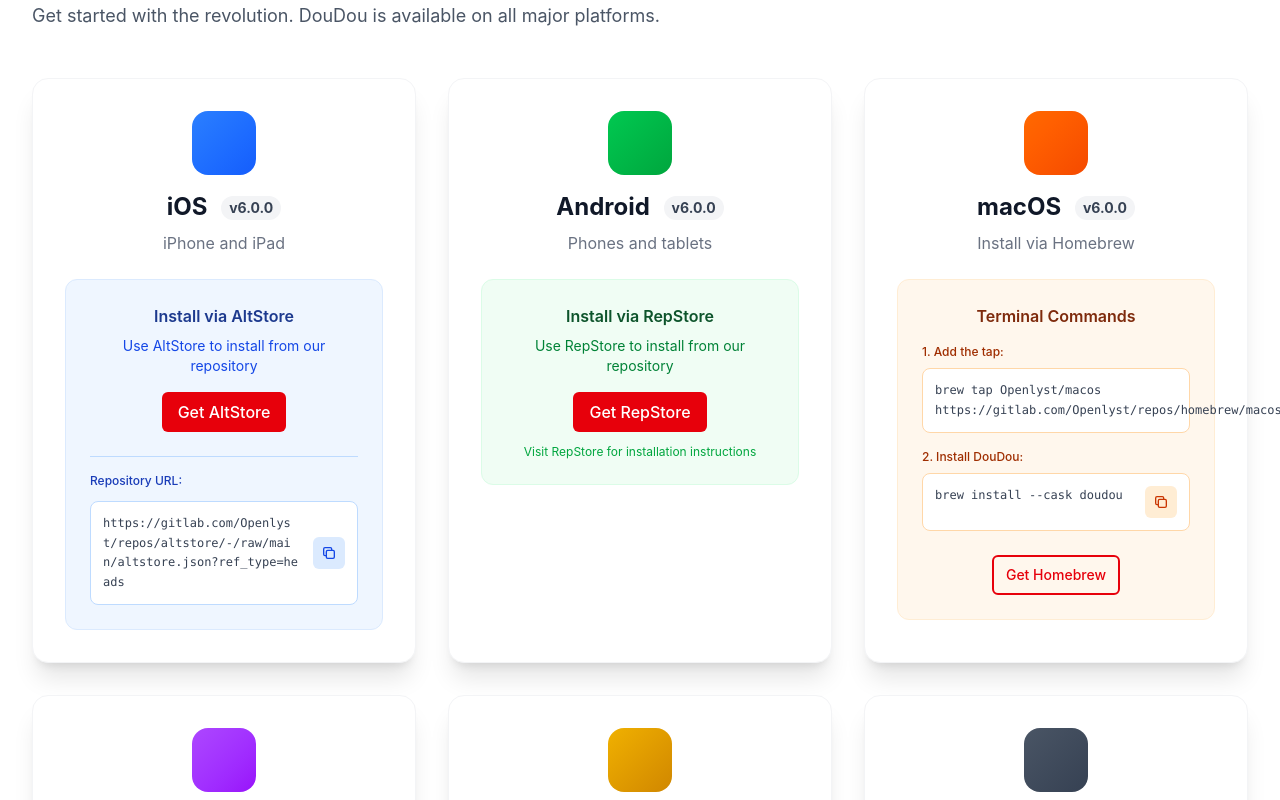
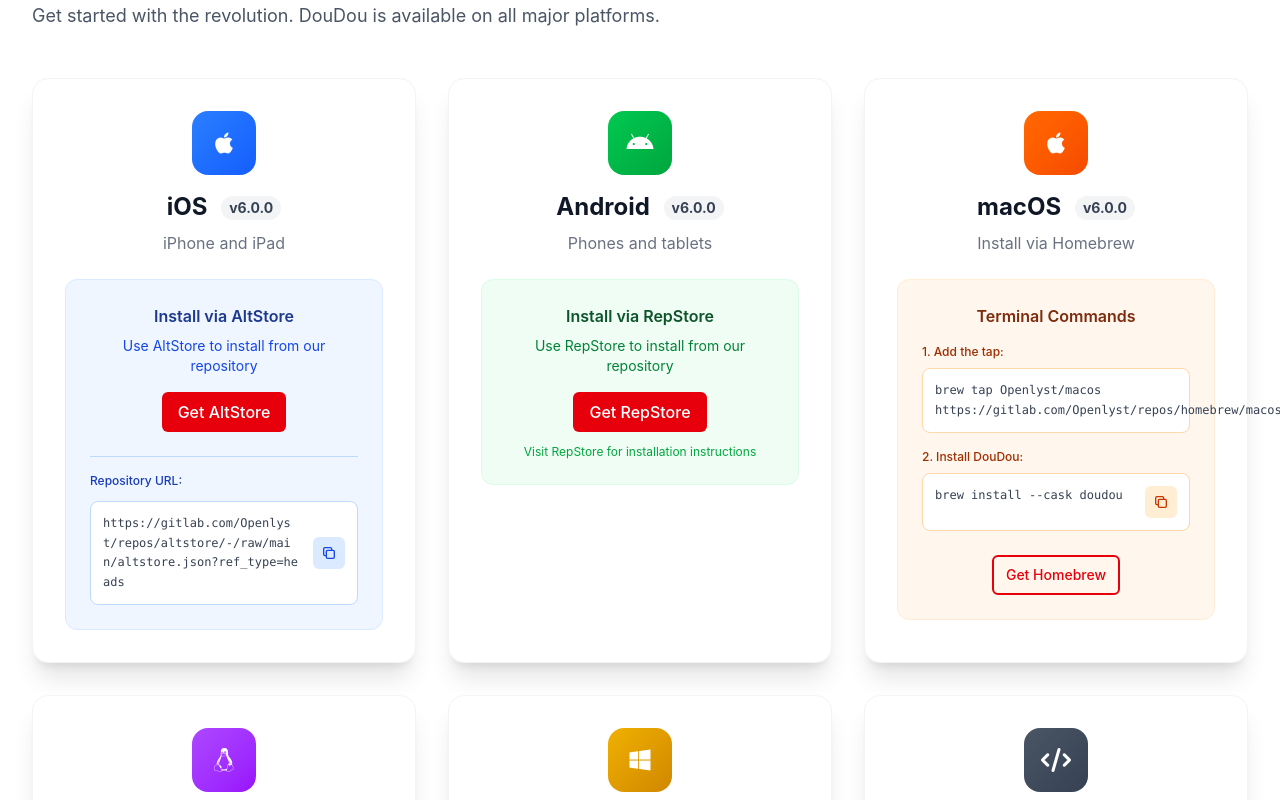
Before and after one commit to openlyst/openlyst, a SvelteKit app: page /apps/doudou in a window 1280 px wide. Shown: the part 1380-2180 px from the top of the page. Built offline with nearby package versions, Linux system fonts and the light colour scheme.

Commit message:
Add Font Awesome stylesheet link to the head section

```diff
--- a/src/routes/apps/doudou/+page.svelte
+++ b/src/routes/apps/doudou/+page.svelte
@@ -5,6 +5,7 @@
 <svelte:head>
   <title>DouDou - Revolutionary Music Player - OpenLyst</title>
   <meta name="description" content="DouDou is a revolutionary music player for Jellyfin, Plex, and Navidrome. Free, open source, and privacy-focused." />
+  <link rel="stylesheet" href="https://cdnjs.cloudflare.com/ajax/libs/font-awesome/6.4.0/css/all.min.css" />
 </svelte:head>
 
 <!-- Hero Section -->
```
